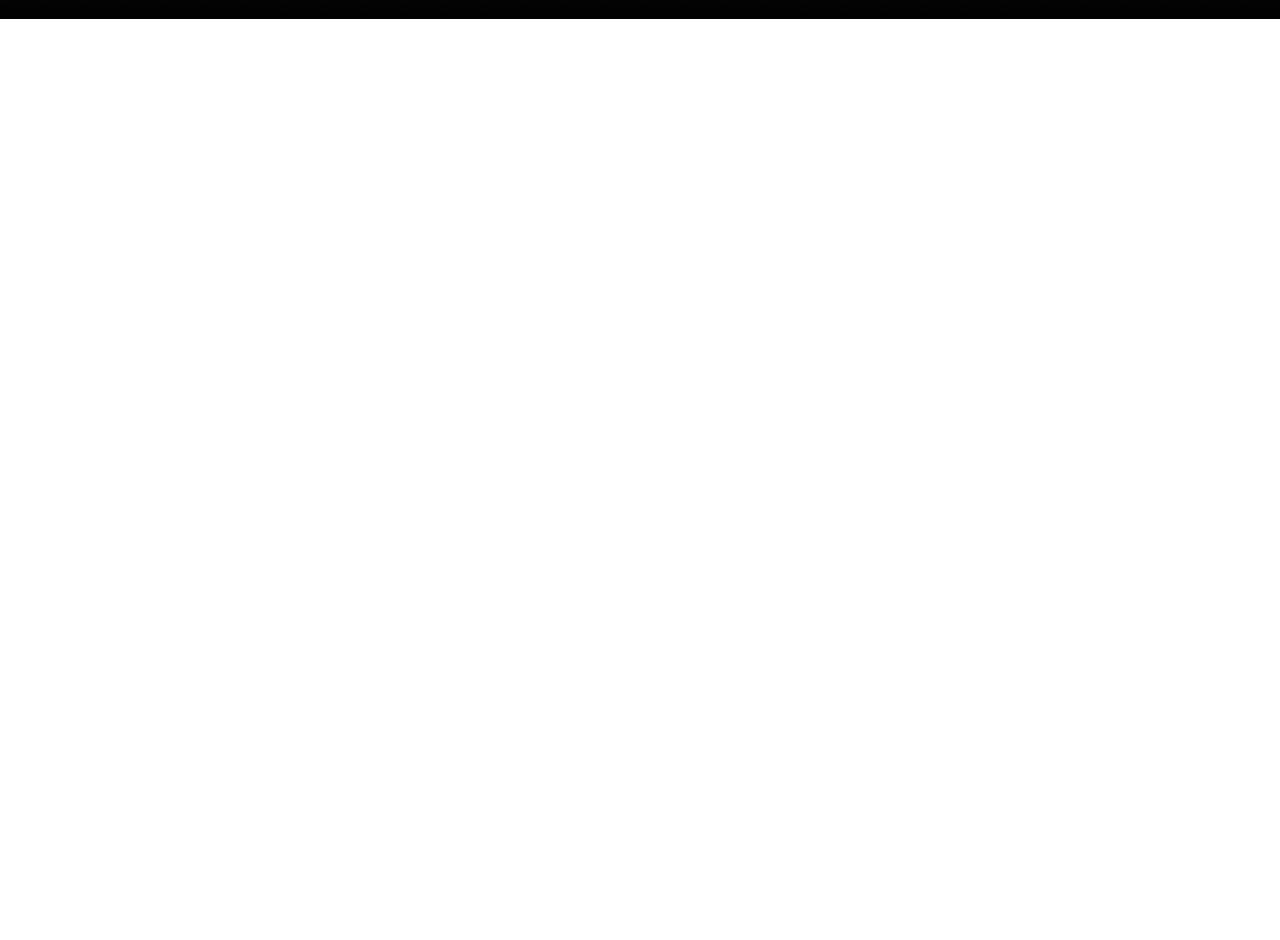
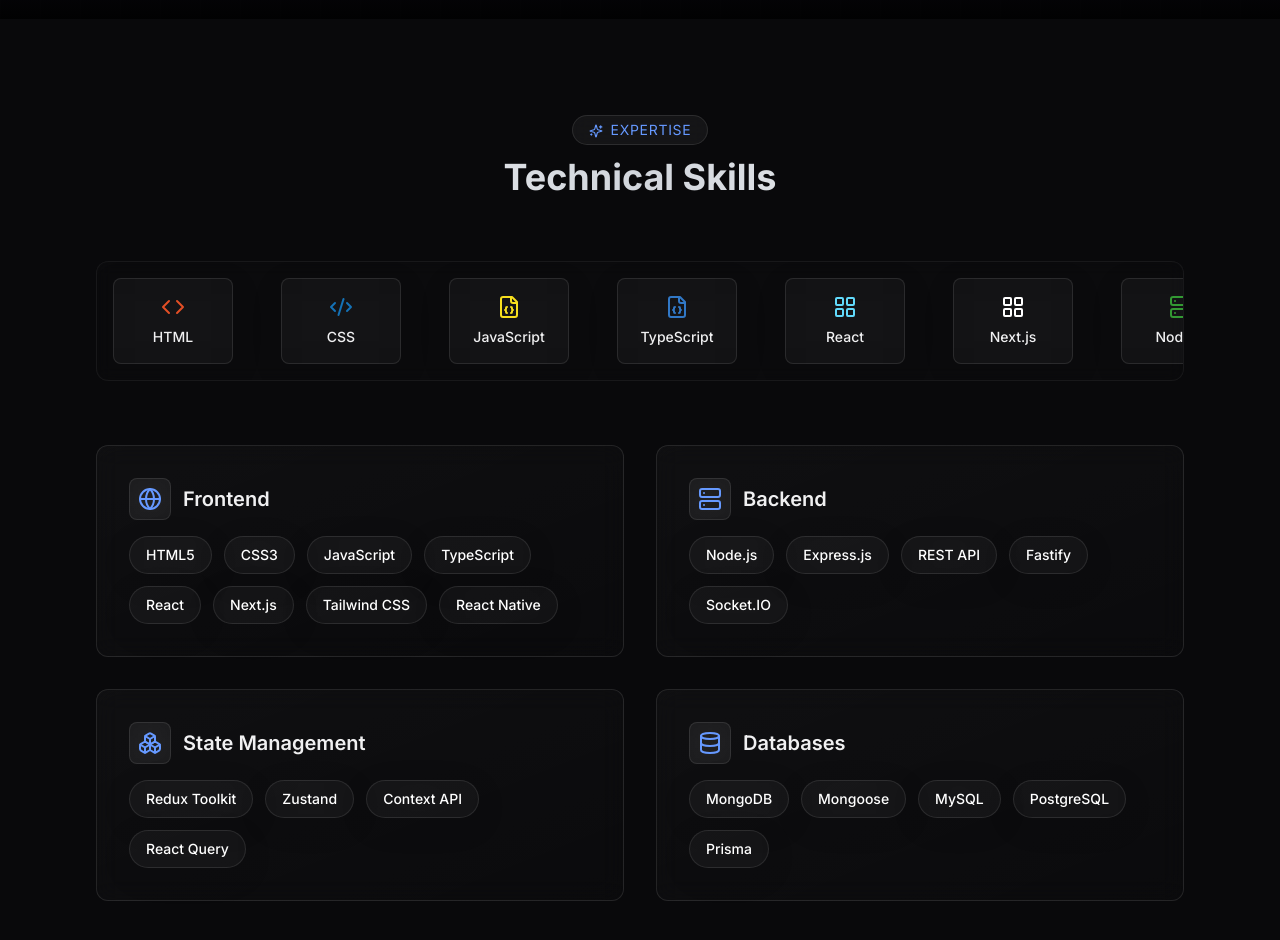
Before and after one commit to thisMeSandeep/Sandeep-MERN-stack-developer-portfolio, a Next.js app: page / in a window 1280 px wide. Shown: the part 1500-2440 px from the top of the page. Before the commit the page ends 1519 px from the top, so only its background shows below. Built offline with nearby package versions, Linux system fonts and the light colour scheme.

Commit message:
skills section done

```diff
--- a/components/About.tsx
+++ b/components/About.tsx
@@ -13,7 +13,7 @@ const About = () => {
             About Me
           </span>
 
-          <h2 className="text-3xl md:text-4xl font-bold text-text-primary">
+          <h2 className="text-3xl md:text-4xl font-bold bg-gradient-to-r from-white via-gray-300 to-white bg-clip-text text-transparent">
             Who I Am
           </h2>
         </div>
--- a/components/LogoTicker.tsx
+++ /dev/null
@@ -1,7 +0,0 @@
-const LogoTicker = () => {
-  return (
-    <div>LogoTicker</div>
-  )
-}
-
-export default LogoTicker
--- a/components/Skills.tsx
+++ b/components/Skills.tsx
@@ -1,7 +1,148 @@
+import {
+  Code,
+  Code2,
+  Database,
+  FileJson,
+  Github,
+  Server,
+  Layers,
+  ArrowLeftRight,
+  LayoutGrid,
+  Zap,
+  Globe,
+  Boxes,
+  Sparkles,
+} from "lucide-react";
+
 const Skills = () => {
+  const skillsCategories = [
+    {
+      name: "Frontend",
+      icon: <Globe size={24} className="text-primary" />,
+      skills: [
+        "HTML5",
+        "CSS3",
+        "JavaScript",
+        "TypeScript",
+        "React",
+        "Next.js",
+        "Tailwind CSS",
+        "React Native",
+      ],
+    },
+    {
+      name: "Backend",
+      icon: <Server size={24} className="text-primary" />,
+      skills: ["Node.js", "Express.js", "REST API", "Fastify", "Socket.IO"],
+    },
+    {
+      name: "State Management",
+      icon: <Boxes size={24} className="text-primary" />,
+      skills: ["Redux Toolkit", "Zustand", "Context API", "React Query"],
+    },
+    {
+      name: "Databases",
+      icon: <Database size={24} className="text-primary" />,
+      skills: ["MongoDB", "Mongoose", "MySQL", "PostgreSQL", "Prisma"],
+    },
+  ];
+
+  const skillLogos = [
+    { name: "HTML", icon: <Code size={24} className="text-[#E34F26]" /> },
+    { name: "CSS", icon: <Code2 size={24} className="text-[#1572B6]" /> },
+    {
+      name: "JavaScript",
+      icon: <FileJson size={24} className="text-[#F7DF1E]" />,
+    },
+    {
+      name: "TypeScript",
+      icon: <FileJson size={24} className="text-[#3178C6]" />,
+    },
+    {
+      name: "React",
+      icon: <LayoutGrid size={24} className="text-[#61DAFB]" />,
+    },
+    { name: "Next.js", icon: <LayoutGrid size={24} className="text-white" /> },
+    { name: "Node.js", icon: <Server size={24} className="text-[#339933]" /> },
+    { name: "Express", icon: <Server size={24} className="text-white" /> },
+    {
+      name: "MongoDB",
+      icon: <Database size={24} className="text-[#47A248]" />,
+    },
+    { name: "Redux", icon: <Layers size={24} className="text-[#764ABC]" /> },
+    { name: "Zustand", icon: <Layers size={24} className="text-white" /> },
+    {
+      name: "Socket.IO",
+      icon: <ArrowLeftRight size={24} className="text-white" />,
+    },
+    { name: "MySQL", icon: <Database size={24} className="text-[#4479A1]" /> },
+    {
+      name: "PostgreSQL",
+      icon: <Database size={24} className="text-[#336791]" />,
+    },
+    { name: "Prisma", icon: <Database size={24} className="text-white" /> },
+    { name: "GitHub", icon: <Github size={24} className="text-white" /> },
+  ];
+
   return (
-    <div>Skills</div>
-  )
-}
+    <section id="skills" className="section-padding relative overflow-hidden bg-bg-primary">
+      <div className="max-w-7xl mx-auto relative z-10">
+        <div className="text-center mb-16">
+          <span className="text-sm tracking-wider uppercase text-primary inline-block mb-3 bg-white/5 px-4 py-1 rounded-full backdrop-blur-sm border border-white/10">
+            <Sparkles size={14} className="inline mr-2" />
+            Expertise
+          </span>
+          <h2 className="text-3xl md:text-4xl font-bold bg-gradient-to-r from-white via-gray-300 to-white bg-clip-text text-transparent">
+            Technical Skills
+          </h2>
+        </div>
 
-export default Skills
+        {/* Logo Ticker */}
+        <div className="mb-16 overflow-hidden rounded-xl backdrop-blur-sm bg-white/[0.01] p-4 border border-white/5">
+          <div className="flex space-x-12 whitespace-nowrap">
+            {skillLogos.map((logo, index) => (
+              <div
+                key={`${logo.name}-${index}`}
+                className="flex flex-col items-center glass-panel px-6 py-4 rounded-lg min-w-[120px] hover:scale-105 transition-all duration-300 hover:shadow-[0_0_10px_rgba(79,70,229,0.2)]"
+              >
+                <div className="mb-2">{logo.icon}</div>
+                <span className="text-sm font-medium text-text-primary">{logo.name}</span>
+              </div>
+            ))}
+          </div>
+        </div>
+
+        <div className="grid grid-cols-1 md:grid-cols-2 gap-8 mb-16">
+          {skillsCategories.map((category) => (
+            <div
+              key={category.name}
+              className="gradient-card rounded-xl p-8 transition-all duration-300 hover:shadow-[0_0_20px_rgba(79,70,229,0.15)] group"
+            >
+              <div className="flex items-center mb-4">
+                <div className="cyber-box p-2 rounded-lg mr-3">
+                  {category.icon}
+                </div>
+                <h3 className="text-xl font-semibold text-text-primary">
+                  {category.name}
+                </h3>
+              </div>
+
+              <div className="flex flex-wrap gap-3">
+                {category.skills.map((skill) => (
+                  <span
+                    key={skill}
+                    className="glass-panel px-4 py-2 rounded-full text-sm font-medium text-white hover:bg-white/10 hover:scale-105 hover:shadow-[0_0_10px_rgba(79,70,229,0.2)]"
+                  >
+                    {skill}
+                  </span>
+                ))}
+              </div>
+            </div>
+          ))}
+        </div>
+      </div>
+    </section>
+  );
+};
+
+export default Skills;
--- a/src/app/globals.css
+++ b/src/app/globals.css
@@ -35,6 +35,10 @@
     @apply bg-white/5 backdrop-blur-md border border-white/10 transition-colors duration-300 hover:bg-white/10 hover:border-primary/30 hover:shadow-[0_0_15px_rgba(79,70,229,0.3)];
   }
 
+  .gradient-card {
+    @apply bg-gradient-to-br from-white/[0.03] to-white/[0.01] backdrop-blur-md border border-white/10;
+  }
+
   .section-padding {
     @apply px-6 py-24 md:px-12 xl:px-24;
   }
--- a/src/app/page.tsx
+++ b/src/app/page.tsx
@@ -2,7 +2,6 @@ import About from "../../components/About";
 import Contact from "../../components/Contact";
 import Footer from "../../components/Footer";
 import Hero from "../../components/Hero";
-import LogoTicker from "../../components/LogoTicker";
 import Navbar from "../../components/Navbar";
 import Projects from "../../components/Projects";
 import Skills from "../../components/Skills";
@@ -13,8 +12,7 @@ const Home = () => {
       <Navbar />
       <Hero />
       <About />
-      {/* <LogoTicker /> */}
-      {/* <Skills /> */}
+      <Skills />
       {/* <Projects /> */}
       {/* <Contact /> */}
       {/* <Footer /> */}
```
